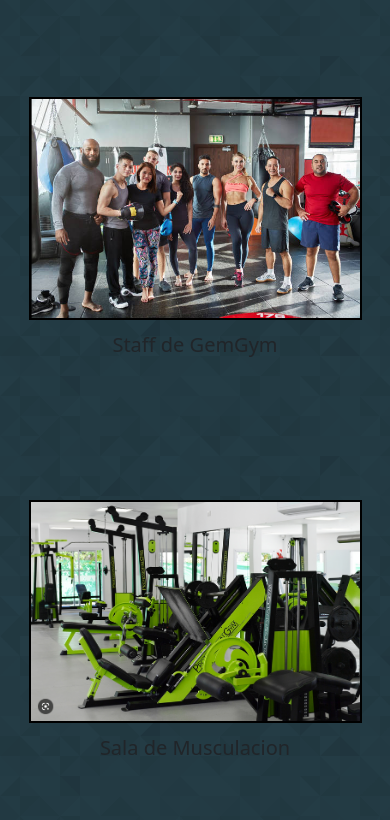
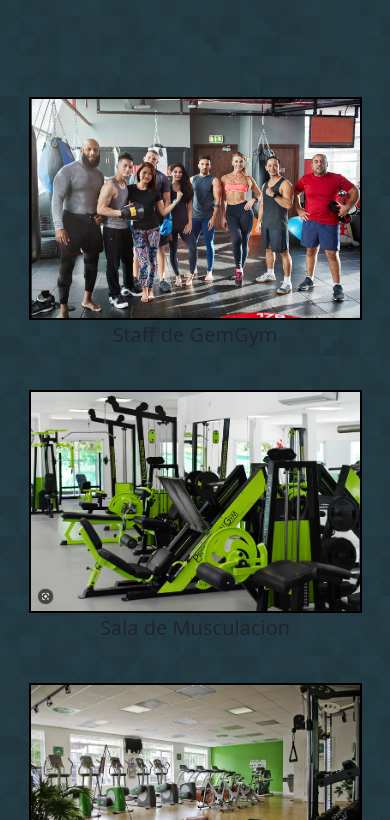
Before and after one commit to GianluDido/comision33115, a plain HTML site: page index.html in a window 390 px wide. Shown: the part 1484-2304 px from the top of the page. Drawn offline with nearby package versions, Linux system fonts and the light colour scheme; files whose address does not match are found by name.

Commit message:
arreglos despues del merge

```diff
--- a/css/styles.css
+++ b/css/styles.css
@@ -594,14 +594,15 @@ footer {
         max-width: 60rem;
     }
 
-    .descripcion_img div {
+    .descripcion_img div img {
         width: 90%;
         height: 90%;
-        margin-bottom: 8rem;
+
     }
 
     .descripcion_img div p {
         font-size: 2.4rem;
+        margin-bottom: 8rem;
     }
 }
 
@@ -640,14 +641,13 @@ footer {
         row-gap: 3rem;
     }
     .descripcion_img div img  {
-        margin-bottom: 1rem;
-
-        height: auto;
+        max-width: 50rem;
     }
 
     .descripcion_img div p {
         margin-bottom: 3rem;
         font-size: 2rem;
+        margin-bottom: 1rem;
     }
 
 }
```
